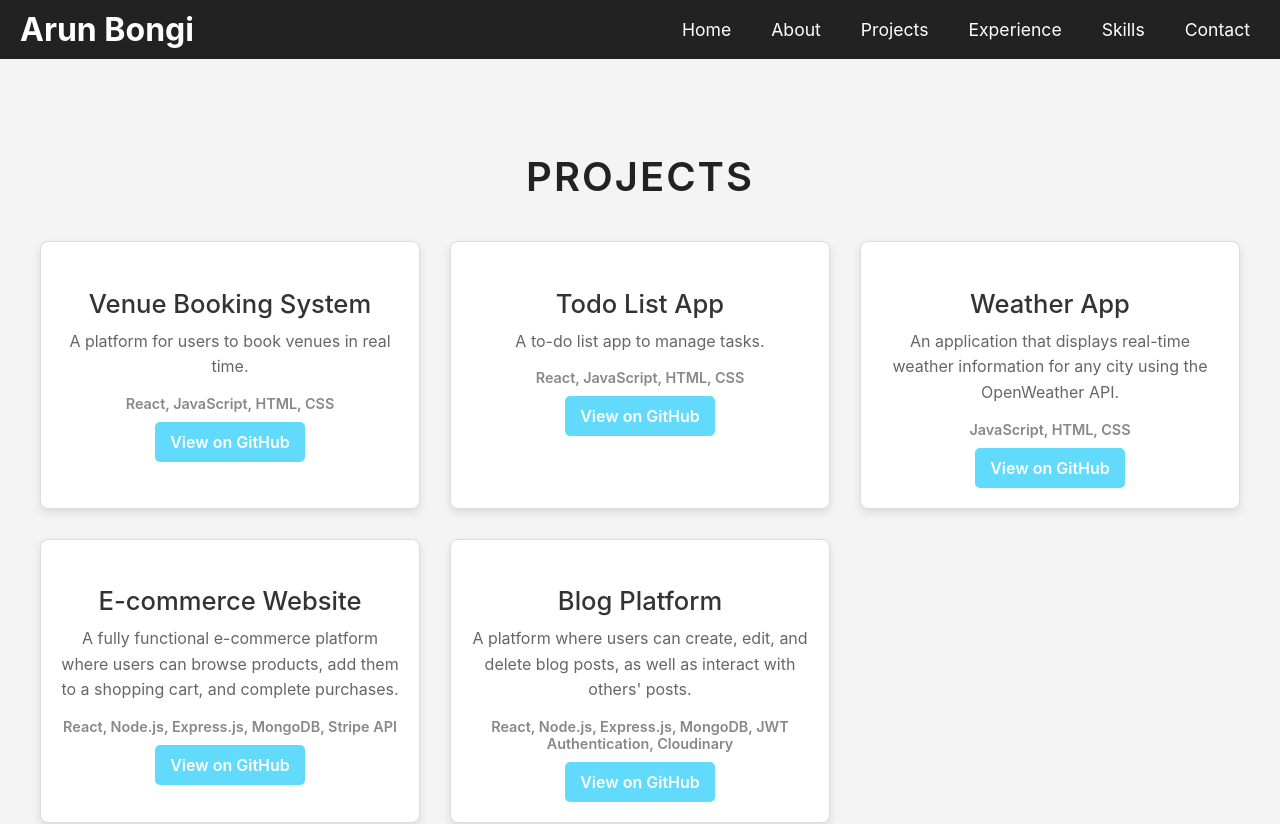
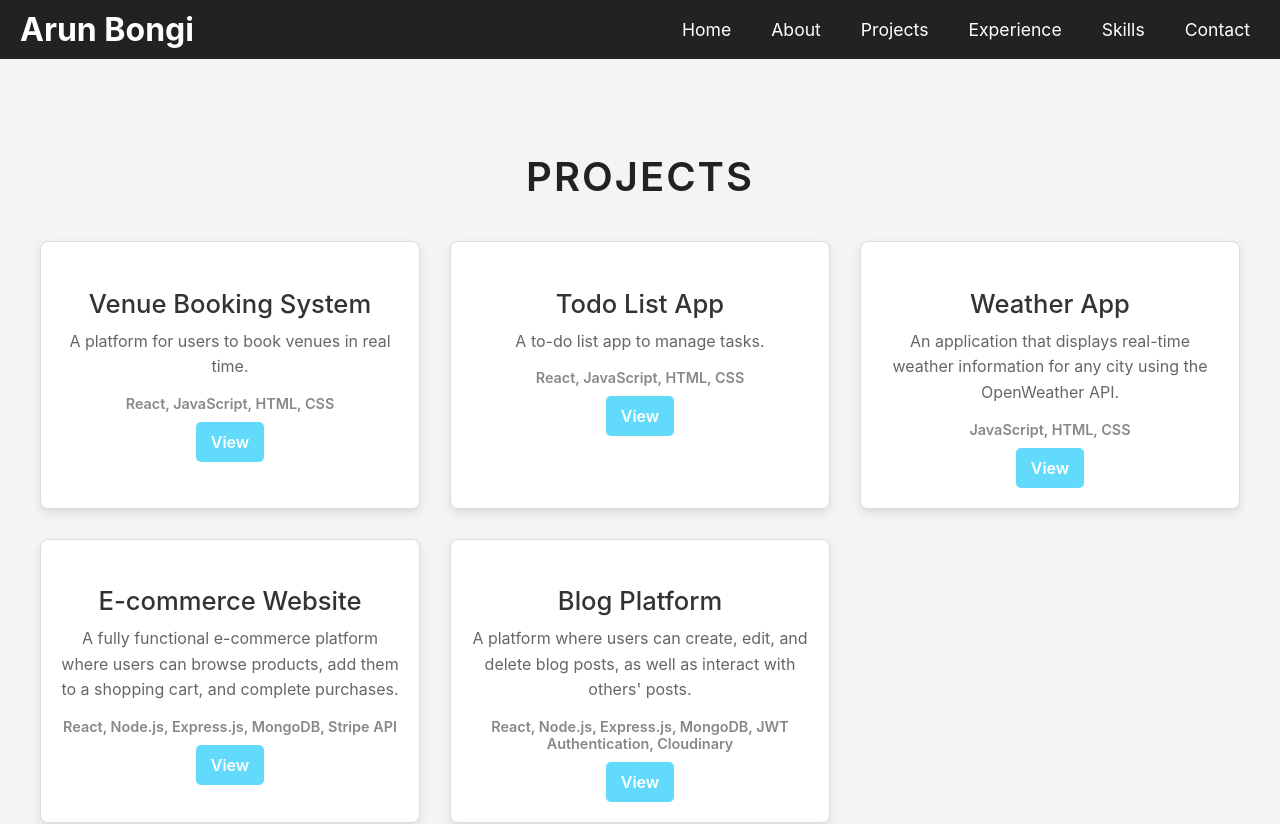
Before and after one commit to ArunBongi/portfolio, a React (Create React App) app: page /projects in a window 1280 px wide. Shown: the top 824 px of the page. Built offline with nearby package versions, Linux system fonts and the light colour scheme.

Commit message:
update links

```diff
--- a/package.json
+++ b/package.json
@@ -39,7 +39,7 @@
     ]
   },
   "devDependencies": {
-    "gh-pages": "^6.2.0"
+    "gh-pages": "^6.3.0"
   },
   "homepage": "https://arunbongi.github.io/portfolio/"
 }
--- a/src/components/Footer.jsx
+++ b/src/components/Footer.jsx
@@ -25,6 +25,8 @@ function Footer() {
           </a>
           {" | "}
           <a href="mailto:arun.bongi19@gmail.com">Email</a>
+          {" | "}
+          Phone: +1 7785485116
         </div>
       </div>
     </footer>
--- a/src/components/Projects.jsx
+++ b/src/components/Projects.jsx
@@ -8,13 +8,13 @@ function Projects() {
       title: "Venue Booking System",
       description: "A platform for users to book venues in real time.",
       tech: "React, JavaScript, HTML, CSS",
-      link: "https://github.com/arunbongi/venue-booking",
+      link: "https://arunbongi.github.io/venue-booking",
     },
     {
       title: "Todo List App",
       description: "A to-do list app to manage tasks.",
       tech: "React, JavaScript, HTML, CSS",
-      link: "https://github.com/arunbongi/todo-list",
+      link: "https://arunbongi.github.io/todo-list",
     },
     {
       title: "Weather App",
@@ -22,21 +22,21 @@ function Projects() {
       tech: "JavaScript, HTML, CSS",
       description:
         "An application that displays real-time weather information for any city using the OpenWeather API.",
-      link: "https://github.com/arunbongi/weather-app",
+      link: "https://arunbongi.github.io/weather-app",
     },
     {
       title: "E-commerce Website",
       description:
         "A fully functional e-commerce platform where users can browse products, add them to a shopping cart, and complete purchases.",
       tech: "React, Node.js, Express.js, MongoDB, Stripe API",
-      link: "https://github.com/arunbongi/e-commerce",
+      link: "https://arunbongi.github.io/e-commerce/",
     },
     {
       title: "Blog Platform",
       description:
         "A platform where users can create, edit, and delete blog posts, as well as interact with others' posts.",
       tech: "React, Node.js, Express.js, MongoDB, JWT Authentication, Cloudinary",
-      link: "https://github.com/arunbongi/blog-platform",
+      link: "https://arunbongi.github.io/blog-platform",
     },
   ];
 
@@ -50,7 +50,7 @@ function Projects() {
             <p>{project.description}</p>
             <small>{project.tech}</small>
             <a href={project.link} target="_blank" rel="noopener noreferrer">
-              View on GitHub
+              View
             </a>
           </div>
         ))}
```
Also changed, not shown: 1 other file (tests, documents, lock files or other folders).
